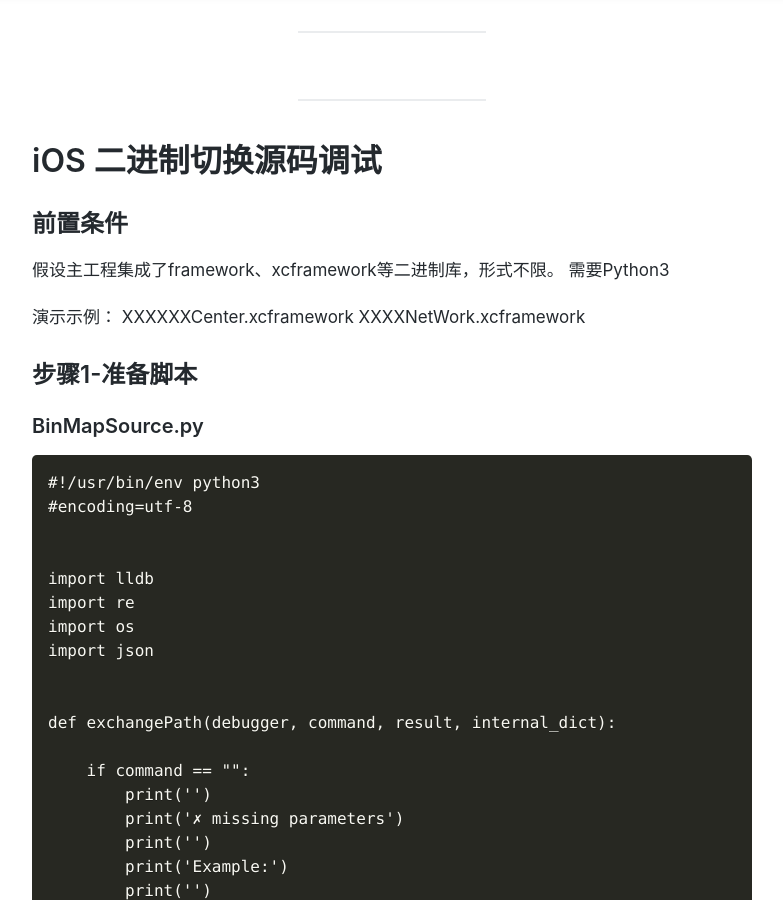
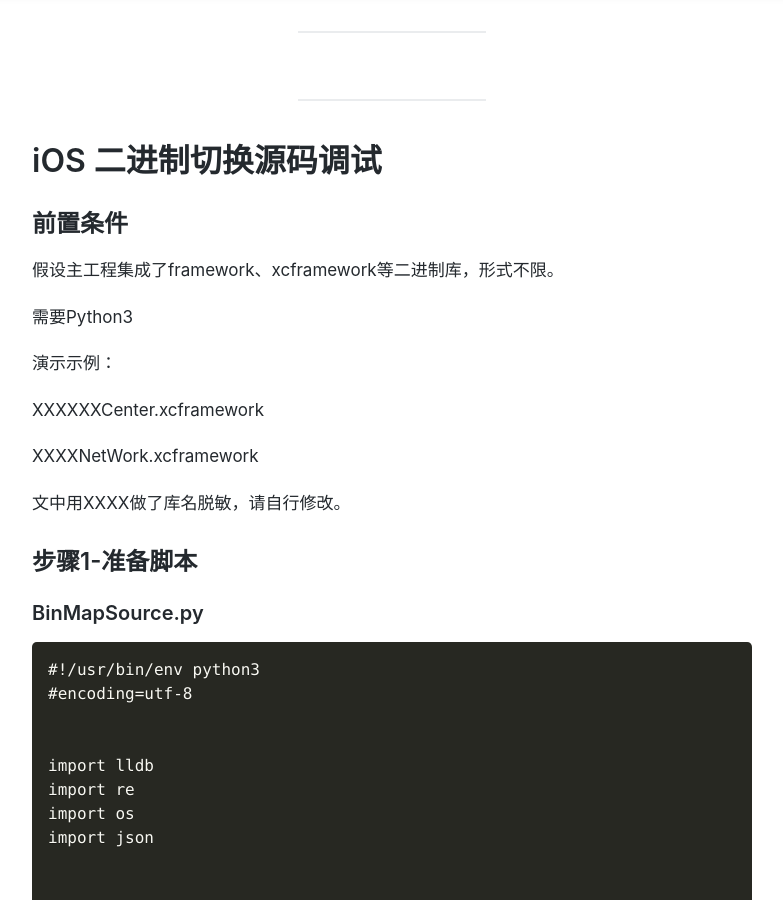
Before and after one commit to action121/action121.github.com, a Jekyll site: the page built from _posts/2022-08-22-iOS二进制切换源码调试.md, in a window 1280 px wide and 900 px high, scrolled down 469 px. Shown: the whole window, without its empty margins (248-1031 px from the left). Built offline with Jekyll 4.4.1, drawn with Linux system fonts in a browser that asks for light colours; nearby versions of some CDN libraries; comment, search, counter and statistics services are not loaded; a style sheet for code colours, icons or effects is not loaded; some of the changed text lies outside the part shown.

Commit message:
iOS 二进制切换源码调试

````diff
--- a/_posts/2022-08-22-iOS二进制切换源码调试.md
+++ b/_posts/2022-08-22-iOS二进制切换源码调试.md
@@ -15,11 +15,16 @@ tags: 二进制
 ## 前置条件
 
 假设主工程集成了framework、xcframework等二进制库，形式不限。
+
 需要Python3
 
 演示示例：
+
 XXXXXXCenter.xcframework
+
 XXXXNetWork.xcframework
+
+文中用XXXX做了库名脱敏，请自行修改。
 
 ## 步骤1-准备脚本
 
@@ -173,7 +178,8 @@ settings set target.source-map  二进制编译时的代码全路径  二进制
 ## 步骤2-配置lldb
 
 在lldb初始化文件里自动加载调试脚本
-文件路径
+
+### 文件路径
 
 ```
 ~/.lldbinit
@@ -189,6 +195,7 @@ command script import ~/Desktop/bindebug/BinMapSource.py
 ```
 
 注意：BinMapSource.py的路径根据步骤1中提到的本地路径做相应调整。
+
 如此，Xcode打开lldb调试时，会自动加载BinMapSource.py。
 
 ## 步骤3-调试验证
````
Also changed, not shown: other parts of _posts/2022-08-22-iOS二进制切换源码调试.md (+5 -2 lines).
